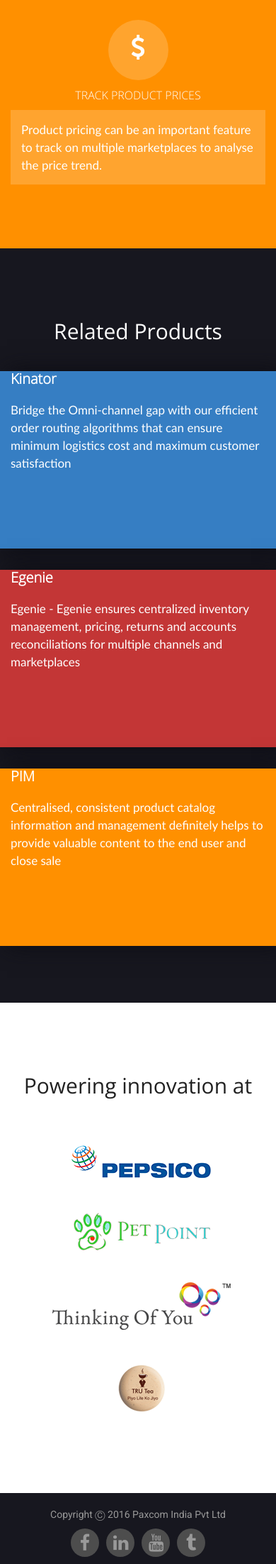
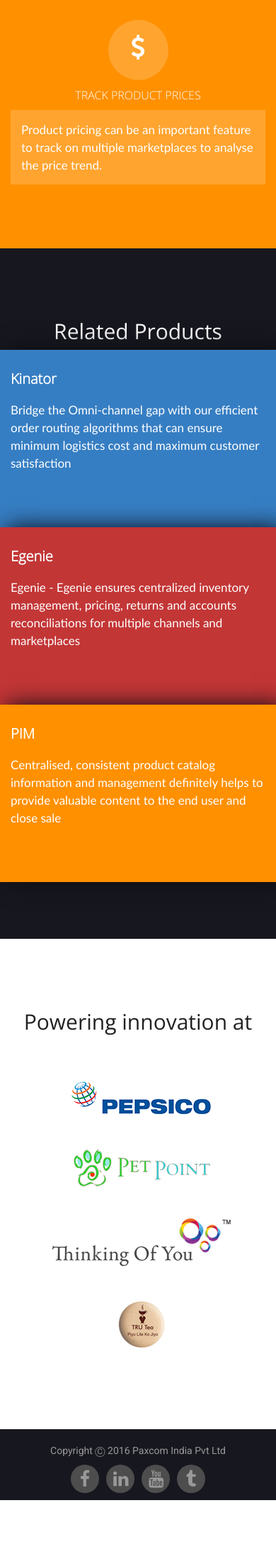
Before and after one commit to paxcom/paxcom.github.io, a Jekyll site: the page built from insights/index.html, in a window 390 px wide. Shown: the part 1853-4057 px from the top of the page at 71% size. Built offline with Jekyll 4.4.1, drawn with Linux system fonts in a browser that asks for light colours; comment, search, counter and statistics services are not loaded; after the commit the page ends 3967 px from its top, so only the background shows below that.

Commit message:
update css

```diff
--- a/css/style.css
+++ b/css/style.css
@@ -1753,6 +1753,8 @@
 
  .bg:after {
    border-bottom: none;}
+
+   .box-bg-blue, .box-bg-org, .box-bg-black, .box-bg-red{ margin-top:0px; padding-top:20px;}
  }
 
 
@@ -1768,7 +1770,7 @@
 
 }
 
-
+	.box-bg-blue, .box-bg-org, .box-bg-black, .box-bg-red{ margin-top:0px; padding-top:20px;}
 
 
 .overview-container .btn.top {
```
